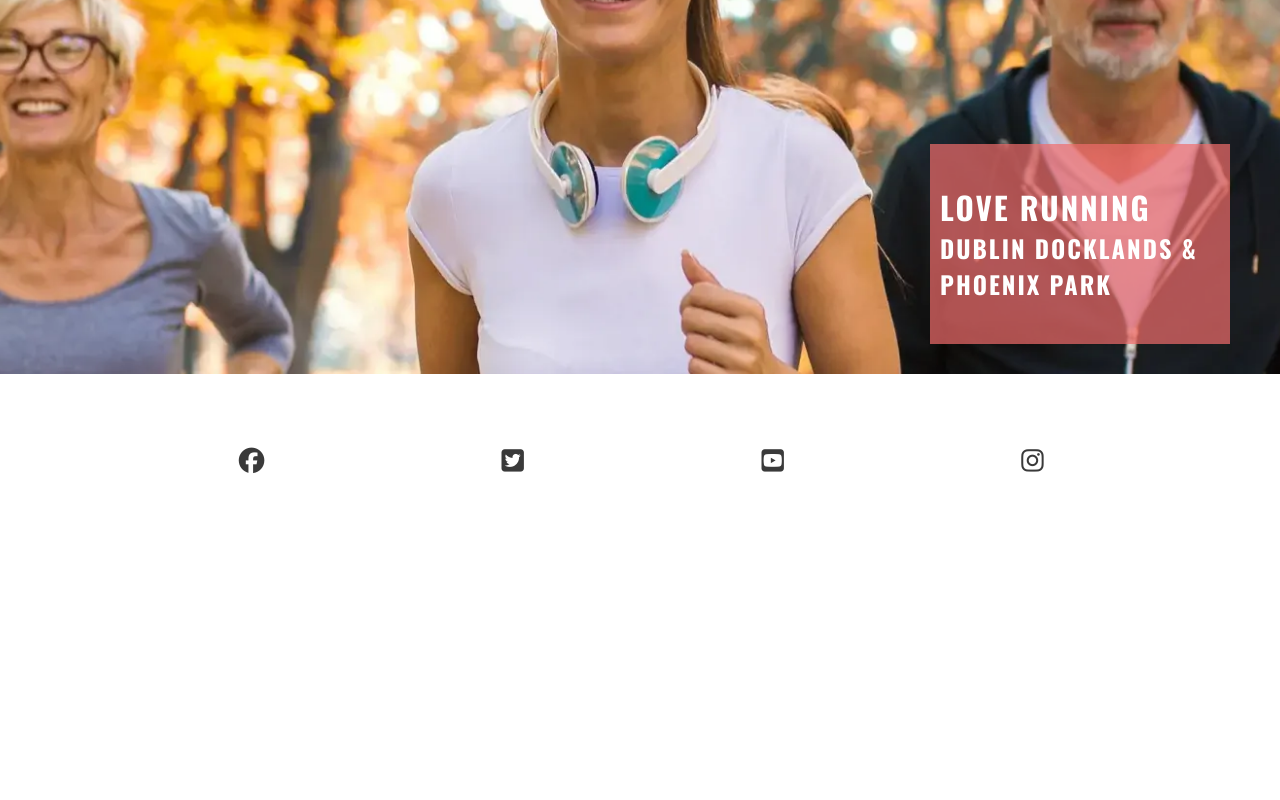
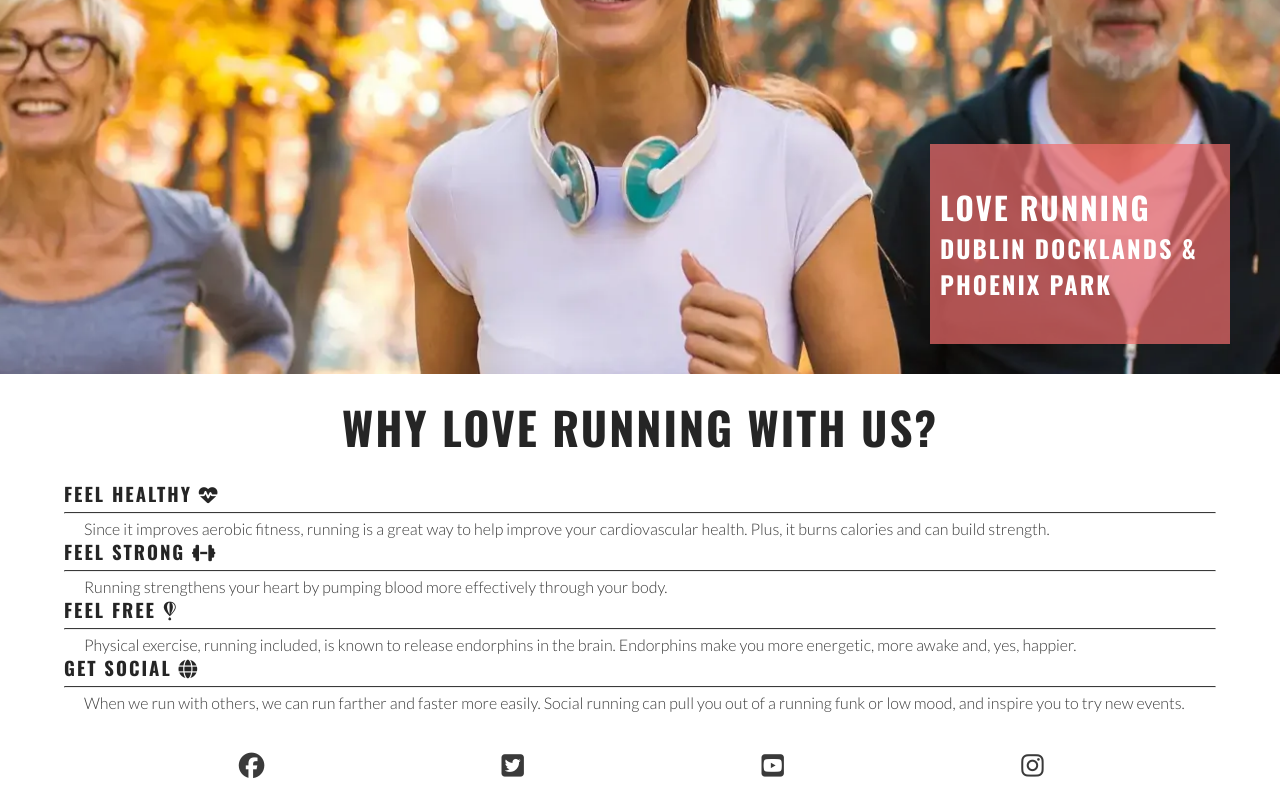
Before and after one commit to Richardbrown85/love-running, a plain HTML site: page index.html in a window 1280 px wide. Shown: the part 305-1105 px from the top of the page. Before the commit the page ends 800 px from the top, so only its background shows below. Drawn offline with nearby package versions, Linux system fonts and the light colour scheme.

Commit message:
Add why love running with us section.

```diff
--- a/assets/css/style.css
+++ b/assets/css/style.css
@@ -115,6 +115,34 @@ main {
     color: #ffffff;
 }
 
+/* Reasons section */
+#reasons {
+    width: 90%;
+    margin: 20px auto;
+}
+
+#reasons h2 {
+    margin-bottom: 20px;
+    text-align: center;
+    font-size: 280%;
+}
+
+#benefits-physical > div,
+#benefits-mental . div {
+    line-height: 20px;
+    margin-bottom: 20px;
+}
+
+
+#benefits p {
+    padding: 0 20px;
+}
+
+#benefits hr {
+    border-top: 1px solid #3a3a3a;
+    margin: 5px 0;
+}
+
 /* Footer */
 #social-networks {
     text-align: center;
@@ -165,7 +193,7 @@ main {
         margin-top: 79px;
     }
 
-    /* Hero image */
+    /* Hero */
     #cover-text {
         width: 300px;
         right: 50px;
--- a/index.html
+++ b/index.html
@@ -46,6 +46,42 @@
                 <h3>Dublin Docklands & Phoenix Park</h3>
             </div>
         </section>
+
+    <!-- Reasons section -->
+        <section id="reasons">
+            <h2>Why love running with us?</h2>
+            <div id="benefits">
+                <div id="benefits-physical">
+                    <div>
+                        <h3>Feel healthy <i class="fa-solid fa-heart-pulse"></i></h3>
+                        <hr>
+                        <p>Since it improves aerobic fitness, running is a great way to help improve your cardiovascular
+                           health. Plus, it burns calories and can build strength.</p>
+                    </div>
+                    <div>
+                        <h3>Feel strong <i class="fa-solid fa-dumbbell"></i></h3>
+                        <hr>
+                        <p>Running strengthens your heart by pumping blood more effectively through your body.</p>
+                    </div>
+                </div>
+                <div id="benefits-mental">
+                    <div>
+                        <div>
+                            <h3>Feel free <i class="fa-brands fa-fly"></i></h3>
+                            <hr>
+                            <p>Physical exercise, running included, is known to release endorphins in the brain. Endorphins
+                               make you more energetic, more awake and, yes, happier.</p>
+                        </div>
+                        <div>
+                            <h3>Get social <i class="fa-solid fa-globe"></i></h3>
+                            <hr>
+                            <p>When we run with others, we can run farther and faster more easily. Social running can pull
+                               you out of a running funk or low mood, and inspire you to try new events.</p>
+                        </div>
+                    </div>
+                </div>
+            </div>
+        </section>
     </main>
 
     <!-- Footer -->
```
